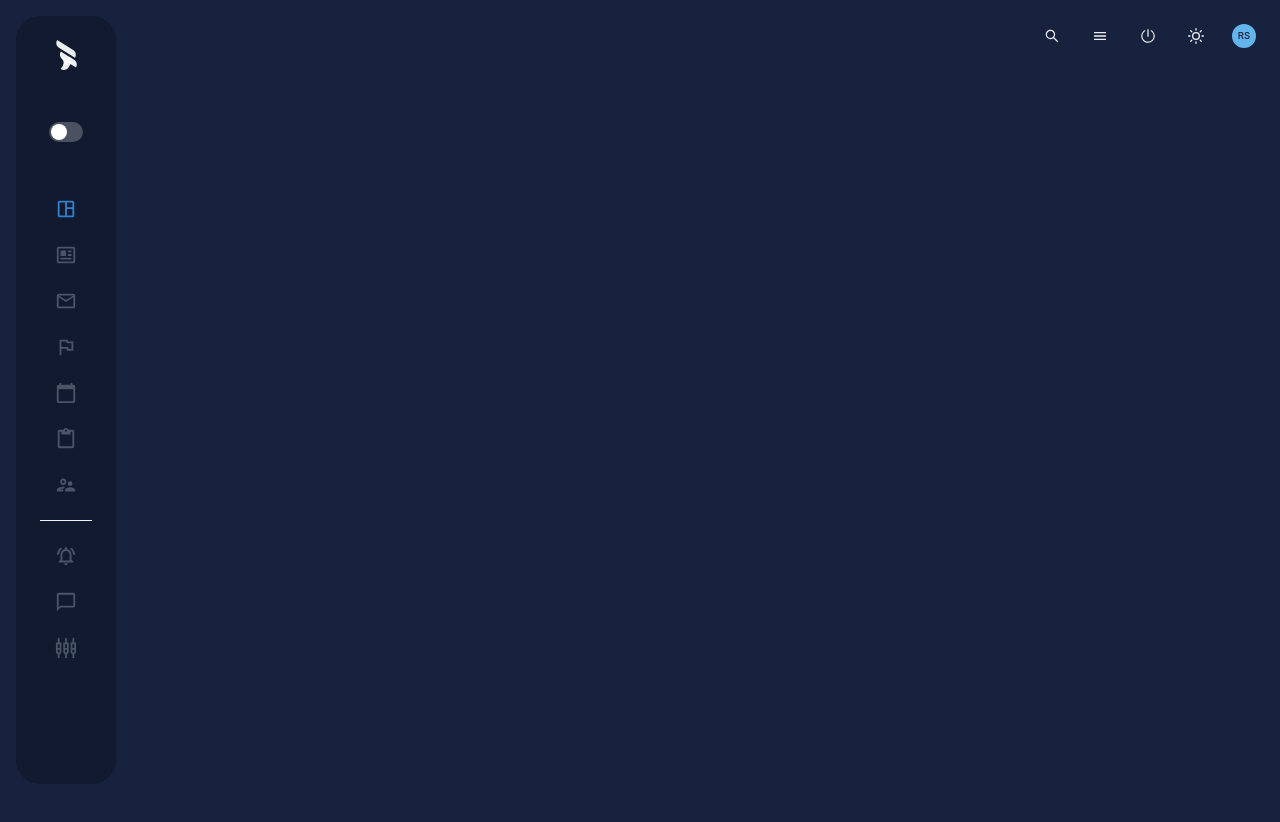
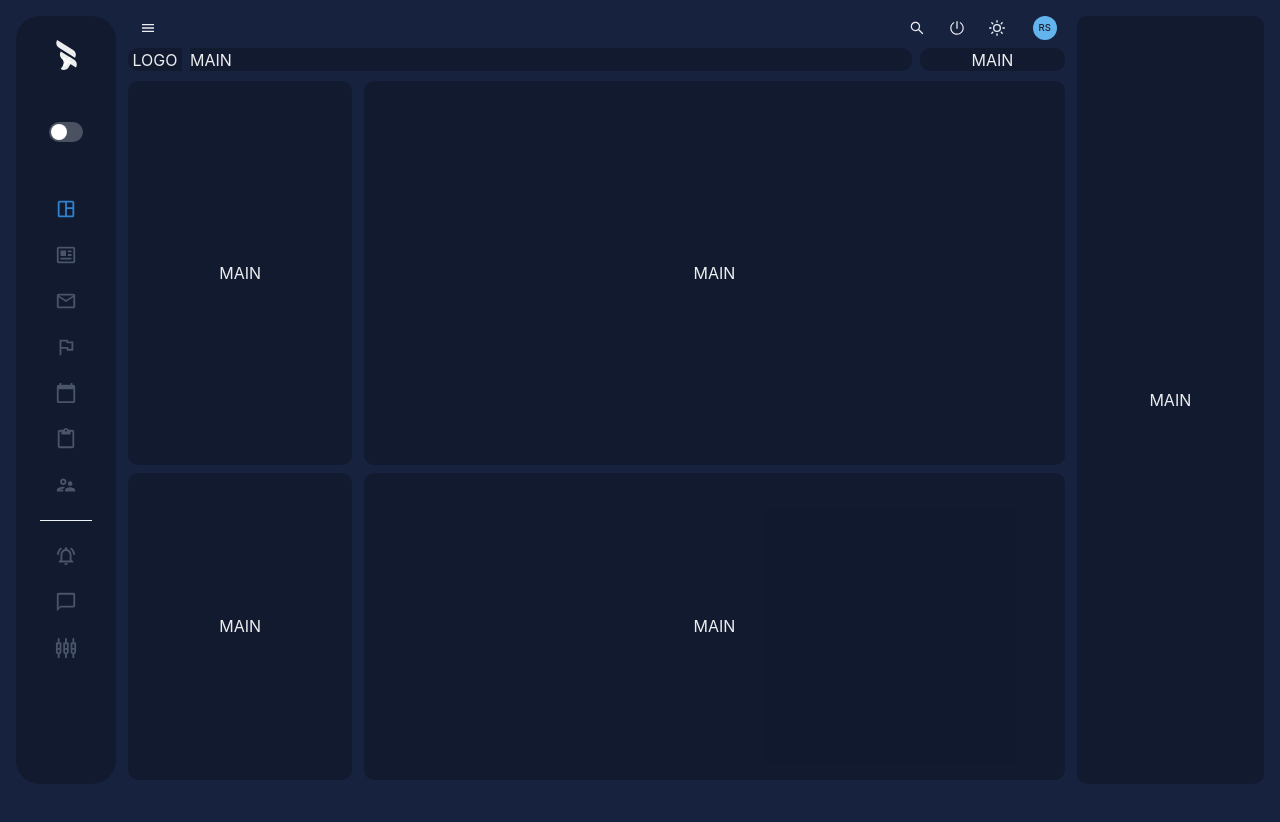
Before and after one commit to reinz-dev/jkon-dashboard, a Next.js app: page /dashboard/DashboardPage in a window 1280 px wide. Shown: the top 822 px of the page. Built offline with nearby package versions, Linux system fonts and the light colour scheme.

Commit message:
adjust dashboard

```diff
--- a/pages/dashboard/DashboardPage.jsx
+++ b/pages/dashboard/DashboardPage.jsx
@@ -43,20 +43,27 @@ const DashboardPage = () => {
       >
         <Sidebar collapse={collapse} />
       </Flex>
-      <Box w="full" h="full" gap={3}>
-        <Box w="full" align="right">
+      <Box w="full" h="full">
+        <Flex
+          w="full"
+          h="3%"
+          justifyContent="space-between"
+          alignItems="center"
+          rounded={15}
+        >
+          <Box>
+            <IconButton
+              aria-label="Menu Colapse"
+              icon={<MdMenu />}
+              variant="ghost"
+              onClick={() => setCollapse(!collapse)}
+            />
+          </Box>
+          <Box>
             <IconButton
               aria-label="Menu Colapse"
               icon={<AiOutlineSearch />}
-            mr={2}
-            variant="ghost"
-            onClick={() => setCollapse(!collapse)}
-          />
-          <IconButton
-            aria-label="Menu Colapse"
-            icon={<MdMenu />}
               position="relative"
-            mr={2}
               variant="ghost"
               onClick={() => setCollapse(!collapse)}
             />
@@ -64,14 +71,94 @@ const DashboardPage = () => {
               aria-label="Menu Colapse"
               icon={<AiOutlinePoweroff />}
               position="relative"
-            mr={2}
               variant="ghost"
               onClick={handleLogout}
             />
             <ThemeToggleButton />
             <AvatarBox />
           </Box>
+        </Flex>
+        <Flex w="full" h="3%" align="center" mt="1%" gap={2}>
+          <Flex
+            w="70px"
+            h="full"
+            align="center"
+            justify="center"
+            roundedStart={10}
+            bg={useColorModeValue("#ffffff40", "#00000040")}
+          >
+            LOGO
+          </Flex>
+          <Flex
+            w="full"
+            h="full"
+            align="center"
+            roundedEnd={10}
+            bg={useColorModeValue("#ffffff40", "#00000040")}
+          >
+            MAIN
+          </Flex>
+          <Flex
+            w="20%"
+            h="full"
+            align="center"
+            justify="center"
+            rounded={10}
+            bg={useColorModeValue("#ffffff40", "#00000040")}
+          >
+            MAIN
+          </Flex>
+        </Flex>
+        <Flex w="full" h="50%" mt="1%" gap={3}>
+          <Flex
+            w="300px"
+            justify="center"
+            align="center"
+            rounded={10}
+            bg={useColorModeValue("#ffffff40", "#00000040")}
+          >
+            MAIN
+          </Flex>
+          <Flex
+            w="full"
+            justify="center"
+            align="center"
+            rounded={10}
+            bg={useColorModeValue("#ffffff40", "#00000040")}
+          >
+            MAIN
+          </Flex>
+        </Flex>
+        <Flex w="full" h="40%" mt={2} gap={3}>
+          <Flex
+            w="300px"
+            justify="center"
+            align="center"
+            rounded={10}
+            bg={useColorModeValue("#ffffff40", "#00000040")}
+          >
+            MAIN
+          </Flex>
+          <Flex
+            w="full"
+            justify="center"
+            align="center"
+            rounded={10}
+            bg={useColorModeValue("#ffffff40", "#00000040")}
+          >
+            MAIN
+          </Flex>
+        </Flex>
       </Box>
+      <Flex
+        w="20%"
+        justify="center"
+        align="center"
+        rounded={10}
+        bg={useColorModeValue("#ffffff40", "#00000040")}
+      >
+        MAIN
+      </Flex>
     </Flex>
   );
 };
```
Lines whose indentation alone changed are shown as unchanged.
